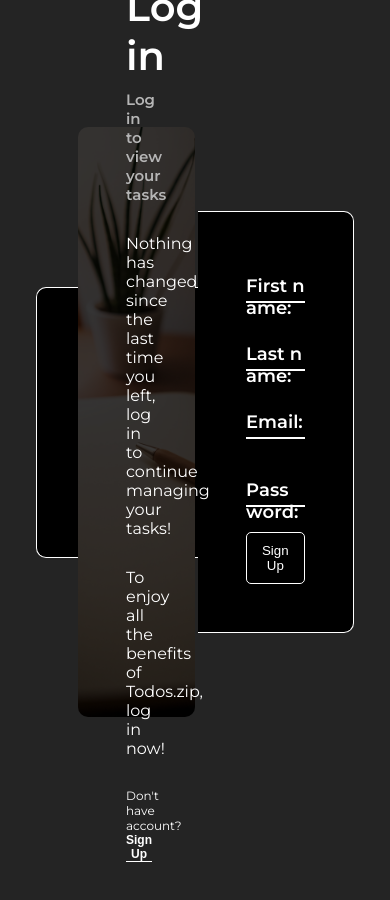
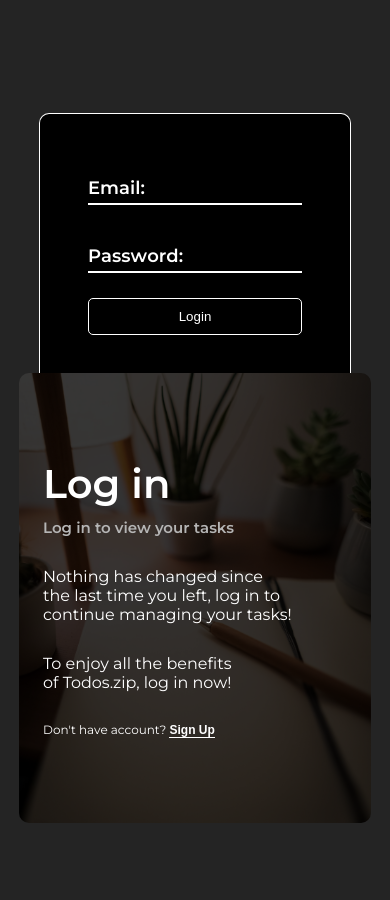
Before and after one commit to JacoboGarcesO/todo-app-react, a React (Vite) app: page /#/auth in a window 390 px wide. Shown: the top 900 px of the page. Before the commit the page ends 862 px from the top, so only its background shows below. Built offline with nearby package versions, Linux system fonts and the light colour scheme.

Commit message:
Responsive for Authentication page

```diff
--- a/src/view/components/AuthForm/AuthForm.css
+++ b/src/view/components/AuthForm/AuthForm.css
@@ -15,7 +15,7 @@
   right: 0;
   padding: 48px;
   display: flex;
-  height: 70vh;
+  height: 80vh;
   justify-content: center;
   border-radius: 10px;
   flex-direction: column;
@@ -59,3 +59,27 @@
 .auth-form__button:hover {
   color: #bebebe;
 }
+
+@media (width <=720px) {
+  .auth-form {
+    grid-template-columns: 1fr;
+    grid-template-rows: 400px 200px;
+    margin-block: 48px;
+    width: 80%;
+  }
+
+  .auth-form__content {
+    width: calc(100% + 40px);
+    right: -20px;
+    top: 325px;
+    padding: 24px;
+    height: 450px;
+    transition: top 0.3s ease-in, height 0.3s ease-in;
+  }
+
+  .auth-form__content--is-login {
+    right: -20px;
+    top: -35px;
+    height: 350px;
+  }
+}
--- a/src/view/components/AuthForm/AuthForm.jsx
+++ b/src/view/components/AuthForm/AuthForm.jsx
@@ -5,7 +5,7 @@ import './AuthForm.css'
 
 export const AuthForm = () => {
   const [isLogin, setIsLogin] = useState(true)
-  const contentClasses = isLogin ? 'auth-form__content auth-form__content--is-login' : 'auth-form__content'
+  const contentClasses = isLogin ? 'auth-form__content' : 'auth-form__content auth-form__content--is-login'
 
   const toggleAuth = () => {
     setIsLogin(prevState => !prevState)
--- a/src/view/components/LoginForm/LoginForm.css
+++ b/src/view/components/LoginForm/LoginForm.css
@@ -8,3 +8,11 @@
   border: 1px solid #FFF;
   border-right: none;
 }
+
+@media (width <= 720px) {
+  .login-form {
+    border: 1px solid #FFF;
+    border-bottom: none;
+    border-radius: 10px 10px 0 0;
+  }
+}
--- a/src/view/components/SignUpForm/SignUpForm.css
+++ b/src/view/components/SignUpForm/SignUpForm.css
@@ -1,4 +1,3 @@
-
  .sign-up-form {
    display: flex;
    flex-direction: column;
@@ -9,3 +8,11 @@
    border: 1px solid #FFF;
    border-left: none;
  }
+
+ @media (width <=720px) {
+   .sign-up-form {
+     border: 1px solid #FFF;
+     border-top: none;
+     border-radius: 0 0 10px 10px;
+   }
+ }
```
Lines whose indentation alone changed are shown as unchanged.
